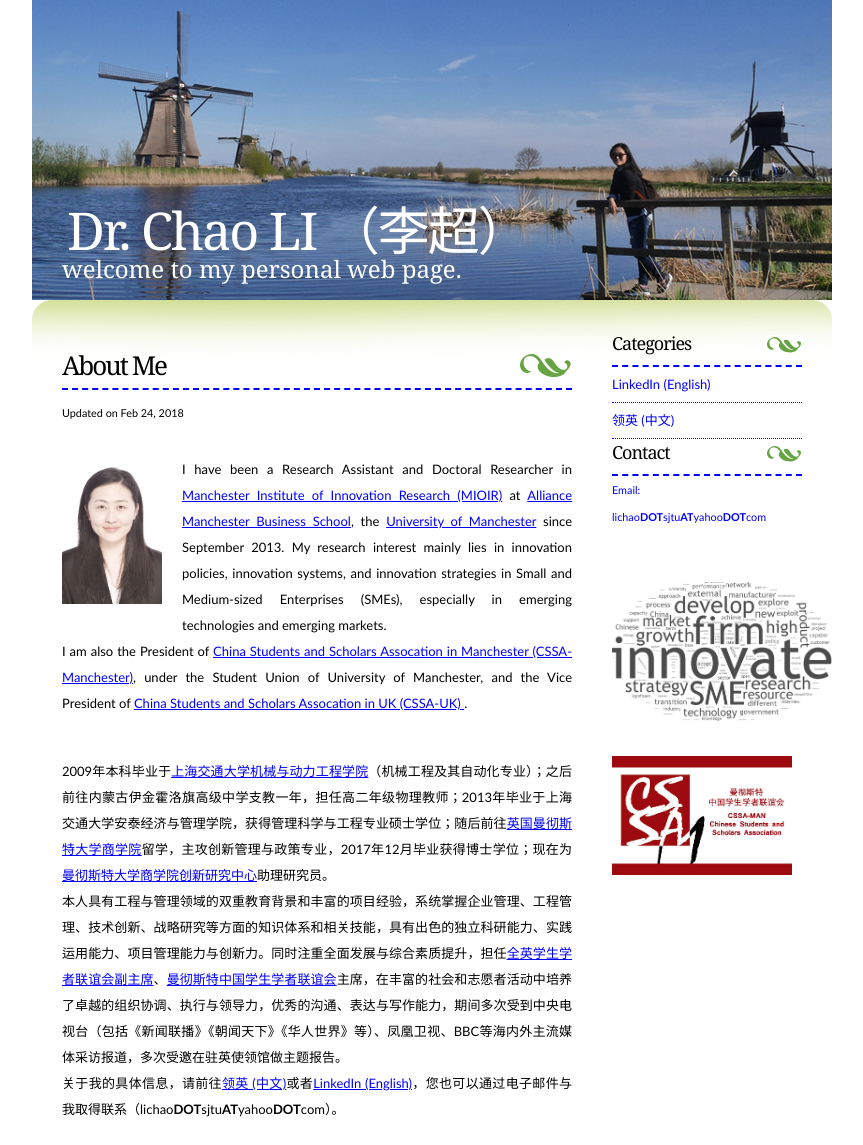
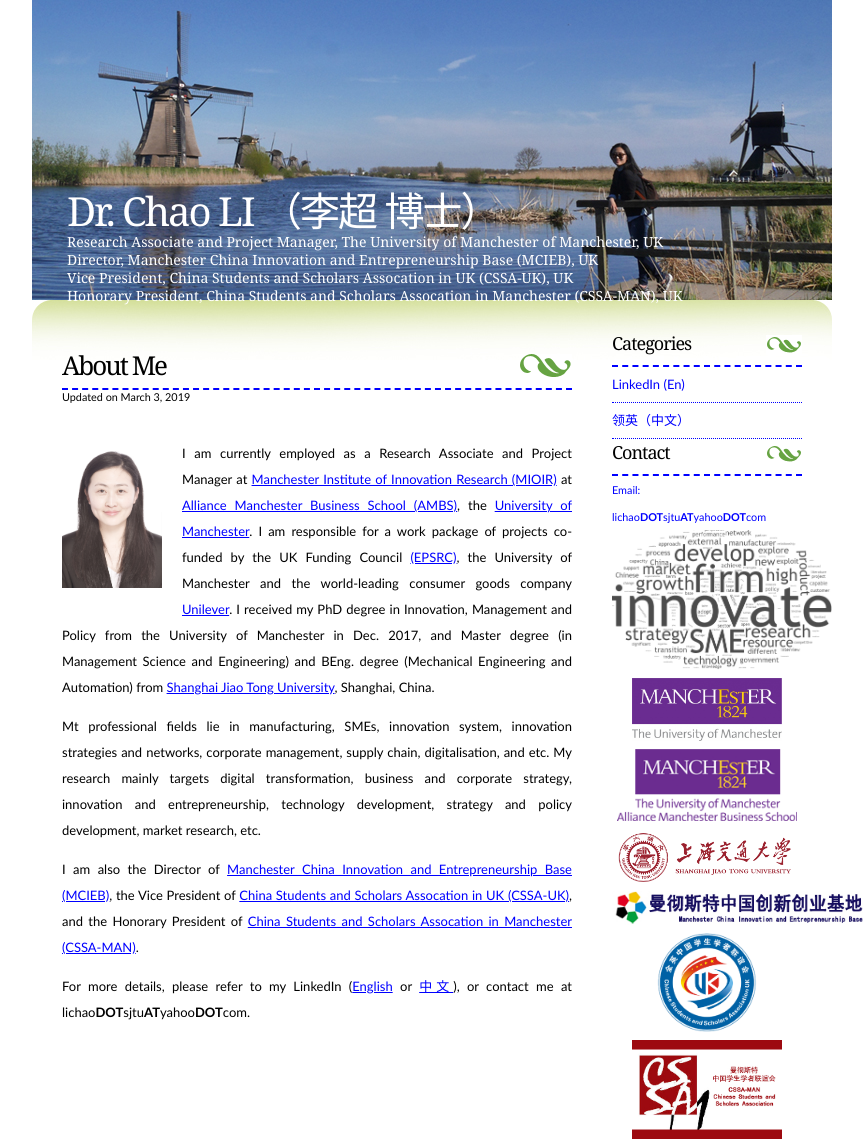
Before and after one commit to lichao-ambs/lichao-ambs.github.io, a plain HTML site: page index.html in a window 1280 px wide. Shown: the top 1145 px of the page, without its empty margins (208-1071 px from the left). Drawn offline with Linux system fonts and the light colour scheme.

Commit message:
Add files via upload

```diff
--- a/index.html
+++ b/index.html
@@ -22,9 +22,11 @@
   <!-- start header -->
   <!--<div id="topbg">&nbsp;</div>-->
   <div id="header">
-    <h1>Dr. Chao LI （李超）</h1>
-
-    <p> Welcome to my personal web page.</p>
+    <h1>Dr. Chao LI （李超 博士）</h1>
+	<p>Research Associate and Project Manager, The University of Manchester of Manchester, UK</p>
+	<p>Director, Manchester China Innovation and Entrepreneurship Base (MCIEB), UK</p>
+	<p>Vice President, China Students and Scholars Assocation in UK (CSSA-UK), UK</p>
+	<p>Honorary President, China Students and Scholars Assocation in Manchester (CSSA-MAN), UK</p>
   </div>
   <!-- end header -->
   <!-- start page -->
@@ -36,16 +38,17 @@
 	<div id="content">
 	  <div class="post">
 	    <h1 class="title">About Me</h1>
-	    <p class="byline"><small>Updated on Feb 24, 2018</small></p>
+	    <p class="byline"><small>Updated on March 3, 2019</small></p>
 	    <div class="entry">
 	      <p><strong><img src="images/picture.jpg" alt="" width="100" height="145" class="left" /></strong>
-		  I have been a Research Assistant and Doctoral Researcher in <a href="http://www.research.mbs.ac.uk/innovation/">Manchester Institute of Innovation Research (MIOIR)</a> at <a href="https://www.mbs.ac.uk/">Alliance Manchester Business School</a>, the <a href="http://www.manchester.ac.uk/">University of Manchester</a> since September 2013. My research interest mainly lies in innovation policies, innovation systems, and innovation strategies in Small and Medium-sized Enterprises (SMEs), especially in emerging technologies and emerging markets.
-		  <br>I am also the President of <a href="http://www.cssaman.org.uk">China Students and Scholars Assocation in Manchester (CSSA-Manchester)</a>, under the Student Union of University of Manchester, and the Vice President of <a href="http://cssauk.org.uk/">China Students and Scholars Assocation in UK (CSSA-UK) </a>.</p>
-		  <p>2009年本科毕业于<a href="http://me.sjtu.edu.cn//">上海交通大学机械与动力工程学院</a>（机械工程及其自动化专业）；之后前往内蒙古伊金霍洛旗高级中学支教一年，担任高二年级物理教师；2013年毕业于上海交通大学安泰经济与管理学院，获得管理科学与工程专业硕士学位；随后前往<a href="https://www.mbs.ac.uk/">英国曼彻斯特大学商学院</a>留学，主攻创新管理与政策专业，2017年12月毕业获得博士学位；现在为<a href="http://www.research.mbs.ac.uk/innovation/">曼彻斯特大学商学院创新研究中心</a>助理研究员。
+		<p><strong><alt="" width="100" height="145" class="left" /></strong>
+		  I am currently employed as a Research Associate and Project Manager at <a href="http://www.research.mbs.ac.uk/innovation/">Manchester Institute of Innovation Research (MIOIR)</a> at <a href="https://www.mbs.ac.uk/">Alliance Manchester Business School (AMBS)</a>, the <a href="http://www.manchester.ac.uk/">University of Manchester</a>. I am responsible for a work package of projects co-funded by the UK Funding Council <a href="https://epsrc.ukri.org/">(EPSRC)</a>, the University of Manchester and the world-leading consumer goods company <a href="https://www.unilever.com/">Unilever</a>. I received my PhD degree in Innovation, Management and Policy from the University of Manchester in Dec. 2017, and Master degree (in  Management Science and Engineering) and BEng. degree (Mechanical Engineering and Automation) from <a href="http://en.sjtu.edu.cn/">Shanghai Jiao Tong University</a>, Shanghai, China.</p>
 
-	          <br>本人具有工程与管理领域的双重教育背景和丰富的项目经验，系统掌握企业管理、工程管理、技术创新、战略研究等方面的知识体系和相关技能，具有出色的独立科研能力、实践运用能力、项目管理能力与创新力。同时注重全面发展与综合素质提升，担任<a href="http://cssauk.org.uk/">全英学生学者联谊会副主席</a>、<a href="http://www.cssaman.org.uk">曼彻斯特中国学生学者联谊会</a>主席，在丰富的社会和志愿者活动中培养了卓越的组织协调、执行与领导力，优秀的沟通、表达与写作能力，期间多次受到中央电视台（包括《新闻联播》《朝闻天下》《华人世界》等）、凤凰卫视、BBC等海内外主流媒体采访报道，多次受邀在驻英使领馆做主题报告。
+		  <p>Mt professional fields lie in manufacturing, SMEs, innovation system, innovation strategies and networks, corporate management, supply chain, digitalisation, and etc. My research mainly targets digital transformation, business and corporate strategy, innovation and entrepreneurship, technology development, strategy and policy development, market research, etc.</p>
 
-		  <br>关于我的具体信息，请前往<a href="https://www.linkedin.com/in/lichao-ambs/?locale=zh_CN">领英 (中文)</a>或者<a href="http://www.linkedin.com/in/lichao-ambs">LinkedIn (English)</a>，您也可以通过电子邮件与我取得联系（lichao<strong>DOT</strong>sjtu<strong>AT</strong>yahoo<strong>DOT</strong>com）。</p>
+		  <p>I am also the Director of <a href="http://mcieb.org/">Manchester China Innovation and Entrepreneurship Base (MCIEB)</a>, the Vice President of <a href="http://cssauk.org.uk/">China Students and Scholars Assocation in UK (CSSA-UK)</a>, and the Honorary President of <a href="http://cssaman.org.uk/">China Students and Scholars Assocation in Manchester (CSSA-MAN)</a>.</p>
+		  <p>For more details, please refer to my LinkedIn (<a href="http://www.linkedin.com/in/lichao-ambs">English</a> or <a href="http://www.linkedin.com/in/lichao-ambs/?locale=zh_CN">中文</a>), or contact me at
+		  lichao<strong>DOT</strong>sjtu<strong>AT</strong>yahoo<strong>DOT</strong>com.</p>
 
 	    </div>
 	    <!--<p class="meta"><a href="#" class="more">Read More</a> &nbsp;&nbsp; &nbsp;&raquo;&nbsp;&nbsp; <a href="#" class="comments">Comments</a> (33)</p>-->
@@ -53,9 +56,7 @@
 	  <div class="post">
 	    <!--<h2 class="title">Risus Pellentesque</h2>-->						<!--<p class="byline"><small>Posted on August 25th, 2007 by <a href="#">admin</a> | <a href="#">Edit</a></small></p>-->
 	    <div class="entry">
-		<a href="http://www.manchester.ac.uk/"><img src="images/UoM.jpg" width="150"  class="center"></a>
-		<a href="https://www.mbs.ac.uk/"><img src="images/AMBS.png" width="160"  class="center"></a>
-		<a href="http://www.sjtu.edu.cn/"><img src="images/SJTU.png"  width="180"  class="center"></a>
+
 	    <!--  <blockquote>
 		<p>&#8220; Sweet are the uses of adversity &#8221;</p>
 		<p class="align-right"> - - Shakespeare </p>
@@ -72,22 +73,25 @@
 	    <li>
 	      <h2>Categories</h2>
 	      <ul>
-		<!--<li><a href="http://lichao-ambs.github.io/cv/cv.pdf">My CV (Academic)</a></li>-->
-                <li><a href="http://www.linkedin.com/in/lichao-ambs">LinkedIn (English)</a></li>
-		<li><a href="https://www.linkedin.com/in/lichao-ambs/?locale=zh_CN">领英 (中文)</a></li>
-	      </ul>
+		<!-- <li><a href="http://lichao-ambs.github.io/cv/cv.pdf">My CV</a></li>-->
+                <li><a href="http://www.linkedin.com/in/lichao-ambs">LinkedIn (En)</a></li>
+	      <li><a href="http://www.linkedin.com/in/lichao-ambs/?locale=zh_CN">领英（中文）</a></li>
+		  </ul>
 	    </li>
 	    <li>
 	      <h2>Contact</h2>
 	      <ul><small>Email:<br>
 		  lichao<strong>DOT</strong>sjtu<strong>AT</strong>yahoo<strong>DOT</strong>com</small>
-		  		<div id="post">
-				<br>
-				<br>
+		  		<div id="post"; style="text-align: center">
 				<a href="http://www.research.mbs.ac.uk/innovation/"><img src="images/innovate.png"  width="220"  class="center"></a>
-				<br>
-				<br>
-				<a href="http://www.cssaman.org.uk"><img src="images/CSSA.jpg"  width="180"  class="center"></a></div>
+				<a href="http://www.manchester.ac.uk/"><img src="images/UoM.jpg" width="150" class="center"></a>
+				<a href="https://www.mbs.ac.uk/"><img src="images/AMBS.png" width="180"  class="center"></a>
+				<a href="http://www.sjtu.edu.cn/"><img src="images/SJTU.png"  width="180"  class="center"></a>
+				<a href="http://mcieb.org/"><img src="images/mcieb.jpg" width="260" class="center"></a>
+				<a href="http://cssauk.org.uk/"><img src="images/CSSAUK.png"  width="100"  class="center"></a>
+				<a href="http://www.cssaman.org.uk"><img src="images/CSSA.jpg"  width="150"  class="center"></a>
+
+				</div>
 		</ul>
 		 </li>
 
--- a/style.css
+++ b/style.css
@@ -20,7 +20,7 @@ h1, h2, h3 {
 
 h1 {
 	letter-spacing: -2px;
-	font-size: 3em;
+	font-size: 2em;
 }
 
 h2 {
@@ -87,19 +87,19 @@ hr {
 }
 
 #header h1 {
-	font-size: 52px;
-	padding: 190px 0 0 35px;
+	font-size: 40px;
+	padding: 180px 0 0 35px;
 	color: #FFFFFF;
 }
 
 #header p {
-	margin-top: -20px;
-	padding: 0 0 0 30px;
-	font-size: 24px;
+	margin-top: -10px;
+	padding: 0 0 0 35px;
+	font-size: 14px;
 	font-weight: normal;
 	font-family: Georgia, "Times New Roman", Times, serif;
-	color: #FFFFFF;
-	text-transform: lowercase;
+	color: #FFFFFF
+	/*text-transform: lowercase;*/
 }
 
 #header a {
```
